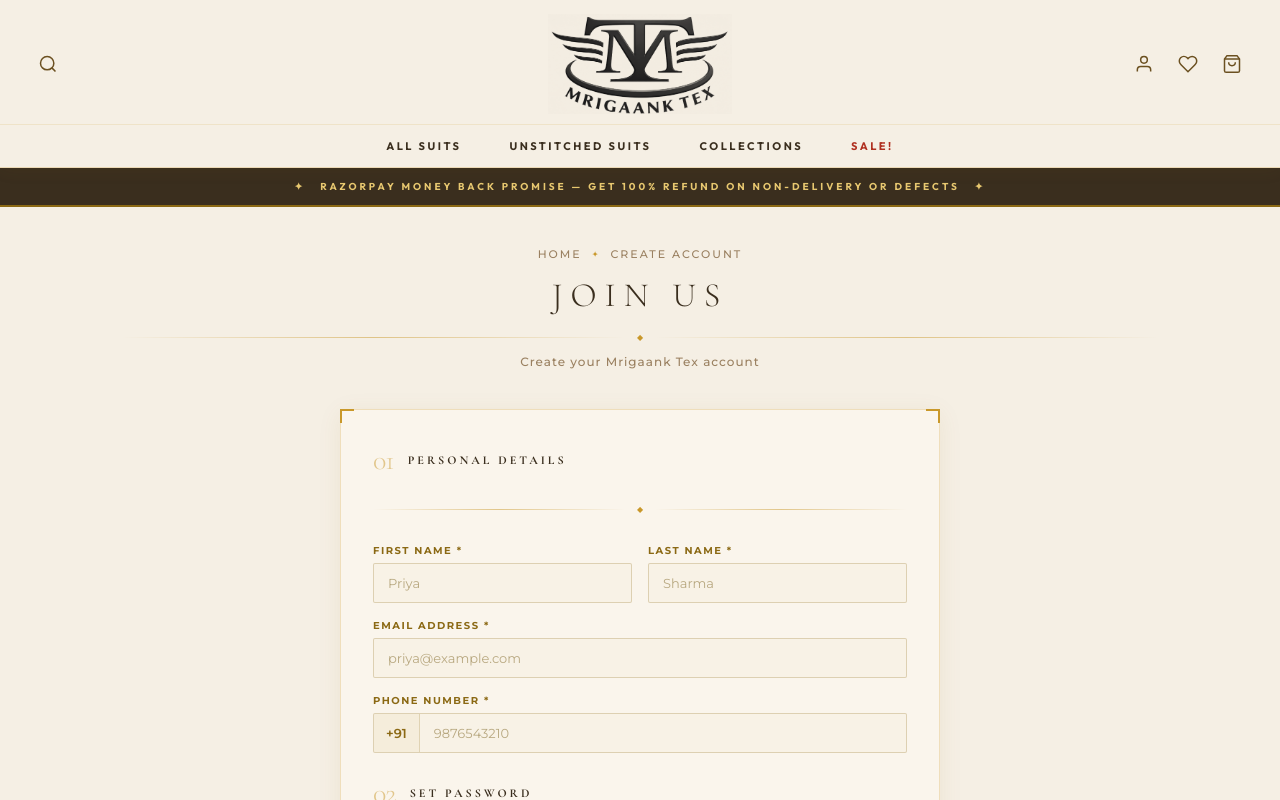
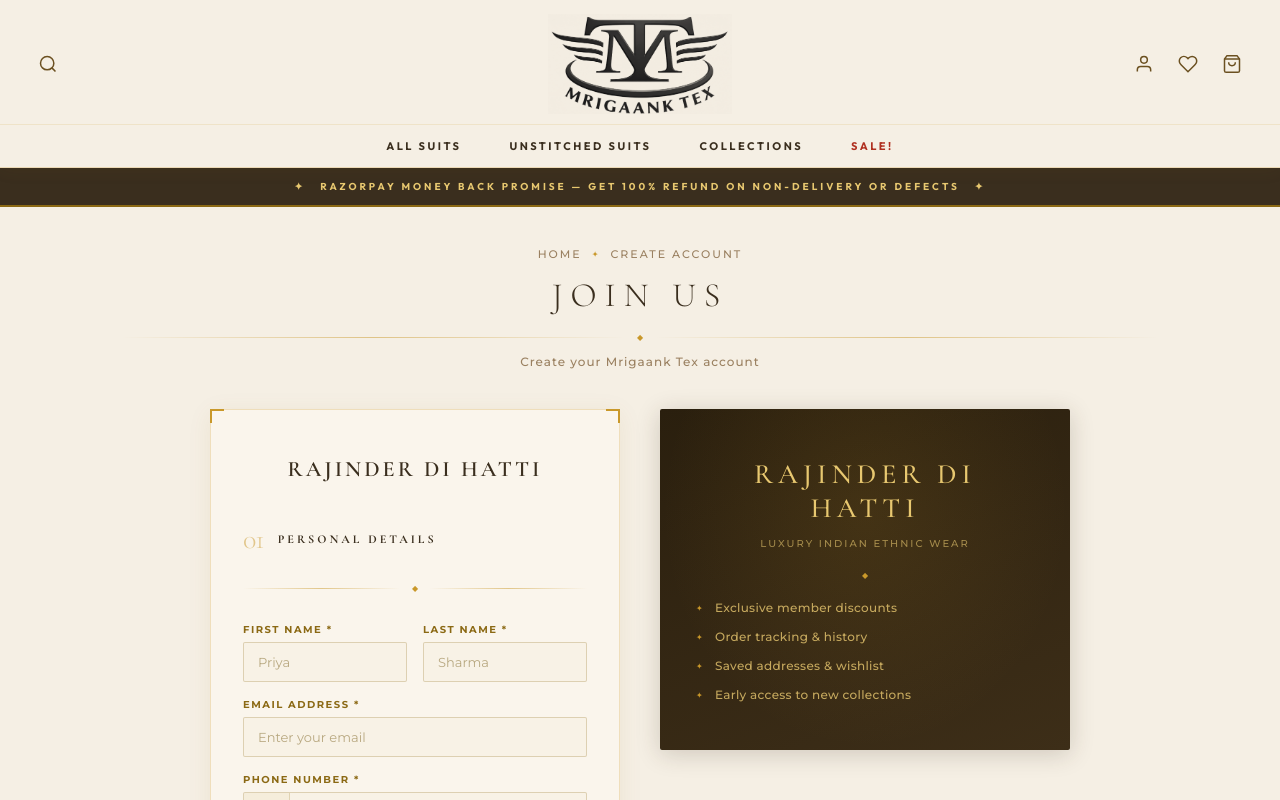
Before and after one commit to aadarsh68/Rajinderdihatti, a Next.js app: page /register in a window 1280 px wide. Shown: the top 800 px of the page. Built offline with nearby package versions, Linux system fonts and the light colour scheme; no server answers.

Commit message:
feat: add nodemailer utility and implement registration, login, and checkout pages with validation

```diff
--- a/app/admin/orders/cod/page.js
+++ b/app/admin/orders/cod/page.js
@@ -271,7 +271,7 @@
 
           <div class="footer-note">
             Thank you for shopping at Rajinder Di Hatti!<br/>
-            For support, please contact: adarshsahni8@gmail.com
+            For support, please contact: mrigaanktextiles@gmail.com
           </div>
         </div>
         <script>
--- a/app/admin/orders/page.js
+++ b/app/admin/orders/page.js
@@ -275,7 +275,7 @@
 
           <div class="footer-note">
             Thank you for shopping at Rajinder Di Hatti!<br/>
-            For support, please contact: adarshsahni8@gmail.com
+            For support, please contact: mrigaanktextiles@gmail.com
           </div>
         </div>
         <script>
--- a/app/checkout/page.js
+++ b/app/checkout/page.js
@@ -79,7 +79,7 @@
     document.body.appendChild(script);
   }, []);
 
-  const states = ['Andhra Pradesh','Delhi','Gujarat','Haryana','Karnataka','Kerala','Madhya Pradesh','Maharashtra','Punjab','Rajasthan','Tamil Nadu','Telangana','Uttar Pradesh','West Bengal'];
+  const states = ['Andhra Pradesh', 'Delhi', 'Gujarat', 'Haryana', 'Karnataka', 'Kerala', 'Madhya Pradesh', 'Maharashtra', 'Punjab', 'Rajasthan', 'Tamil Nadu', 'Telangana', 'Uttar Pradesh', 'West Bengal'];
 
   const handleChange = (e) => {
     const { name, value } = e.target;
@@ -356,7 +356,7 @@
               <div className={styles.summaryRow}>
                 <span>Shipping ({delivery === 'express' ? 'Express' : 'Standard'})</span>
                 <span className={(delivery === 'standard' && subtotal > 5000) ? styles.freeShipping : ''}>
-                  { delivery === 'express' ? '₹ 299' : (subtotal > 5000 ? 'FREE' : '₹ 149') }
+                  {delivery === 'express' ? '₹ 299' : (subtotal > 5000 ? 'FREE' : '₹ 149')}
                 </span>
               </div>
               {paymentMethod === 'cod' && (
--- a/app/lib/mailer.js
+++ b/app/lib/mailer.js
@@ -4,7 +4,7 @@
 const emailPort = parseInt(process.env.EMAIL_PORT || '587', 10);
 const emailUser = process.env.EMAIL_USER;
 const emailPass = process.env.EMAIL_PASSWORD;
-const emailFrom = process.env.EMAIL_FROM || 'no-reply@mrigaanktex.com';
+const emailFrom = process.env.EMAIL_FROM || 'mrigaanktextiles@gmail.com';
 
 const transportOptions = {
   host: emailHost,
--- a/app/login/page.module.css
+++ b/app/login/page.module.css
@@ -91,6 +91,21 @@
 .summaryCornerTR { top: -1px; right: -1px; border-top: 2px solid #c9982a; border-right: 2px solid #c9982a; }
 .summaryCornerBL { bottom: -1px; left: -1px; border-bottom: 2px solid #c9982a; border-left: 2px solid #c9982a; }
 .summaryCornerBR { bottom: -1px; right: -1px; border-bottom: 2px solid #c9982a; border-right: 2px solid #c9982a; }
+
+.cardLogo {
+  display: flex;
+  justify-content: center;
+  margin-bottom: 10px;
+}
+.cardLogoText {
+  font-family: var(--font-cormorant);
+  font-size: 22px;
+  font-weight: 600;
+  letter-spacing: 3px;
+  color: #3a2e1e;
+  margin: 10px 0 15px;
+  text-align: center;
+}
 
 .formGroup { display: flex; flex-direction: column; gap: 6px; }
 
@@ -231,14 +246,15 @@
   width: 100%;
 }
 
-.brandLogo { width: 80px; height: 60px; margin-bottom: 10px; }
-.brandTitle {
-  font-size: 11px;
-  font-weight: 700;
-  letter-spacing: 4px;
+.brandTitleMain {
+  font-family: var(--font-cormorant);
+  font-size: 28px;
+  font-weight: 500;
+  letter-spacing: 5px;
   color: #e8c870;
   text-transform: uppercase;
-  margin-bottom: 4px;
+  margin-bottom: 12px;
+  text-align: center;
 }
 .brandTagline {
   font-size: 10px;
--- a/app/register/page.js
+++ b/app/register/page.js
@@ -108,6 +108,10 @@
           <div className={styles.summaryCornerTL} /><div className={styles.summaryCornerTR} />
           <div className={styles.summaryCornerBL} /><div className={styles.summaryCornerBR} />
 
+          <div className={styles.cardLogo}>
+            <h2 className={styles.cardLogoText}>RAJINDER DI HATTI</h2>
+          </div>
+
           <h2 className={styles.sectionTitle}>
             <span className={styles.sectionNum}>01</span> Personal Details
           </h2>
@@ -132,7 +136,7 @@
               <label className={styles.label}>Email Address *</label>
               <input name="email" type="email" value={form.email} onChange={handleChange}
                 className={`${styles.input} ${errors.email ? styles.inputError : ''}`}
-                placeholder="priya@example.com" />
+                placeholder="Enter your email" />
               {errors.email && <span className={styles.errorMsg}>{errors.email}</span>}
             </div>
             <div className={`${styles.formGroup} ${styles.fullWidth}`}>
@@ -232,6 +236,32 @@
             <Link href="/login" className={styles.altLink}>Sign in →</Link>
           </div>
         </form>
+
+        <div className={styles.brandPanel}>
+          <div className={styles.brandPanelInner}>
+            <h2 className={styles.brandTitleMain}>RAJINDER DI HATTI</h2>
+            <p className={styles.brandTagline}>Luxury Indian Ethnic Wear</p>
+            <GoldDivider />
+            <ul className={styles.brandPerks}>
+              <li className={styles.brandPerk}>
+                <span className={styles.perkIcon}>✦</span>
+                <span>Exclusive member discounts</span>
+              </li>
+              <li className={styles.brandPerk}>
+                <span className={styles.perkIcon}>✦</span>
+                <span>Order tracking & history</span>
+              </li>
+              <li className={styles.brandPerk}>
+                <span className={styles.perkIcon}>✦</span>
+                <span>Saved addresses & wishlist</span>
+              </li>
+              <li className={styles.brandPerk}>
+                <span className={styles.perkIcon}>✦</span>
+                <span>Early access to new collections</span>
+              </li>
+            </ul>
+          </div>
+        </div>
       </div>
     </div>
   );
--- a/app/register/page.module.css
+++ b/app/register/page.module.css
@@ -51,8 +51,17 @@
 .dividerDiamond { color: #c9982a; font-size: 8px; }
 
 .authLayout {
-  max-width: 600px;
+  display: grid;
+  grid-template-columns: 1fr 1fr;
+  gap: 40px;
+  align-items: start;
+  max-width: 860px;
   margin: 0 auto;
+}
+
+@media (max-width: 720px) {
+  .authLayout { grid-template-columns: 1fr; }
+  .brandPanel { display: none; }
 }
 
 .authCard {
@@ -72,6 +81,21 @@
 .summaryCornerTR { top: -1px; right: -1px; border-top: 2px solid #c9982a; border-right: 2px solid #c9982a; }
 .summaryCornerBL { bottom: -1px; left: -1px; border-bottom: 2px solid #c9982a; border-left: 2px solid #c9982a; }
 .summaryCornerBR { bottom: -1px; right: -1px; border-bottom: 2px solid #c9982a; border-right: 2px solid #c9982a; }
+
+.cardLogo {
+  display: flex;
+  justify-content: center;
+  margin-bottom: 10px;
+}
+.cardLogoText {
+  font-family: var(--font-cormorant);
+  font-size: 22px;
+  font-weight: 600;
+  letter-spacing: 3px;
+  color: #3a2e1e;
+  margin: 10px 0 15px;
+  text-align: center;
+}
 
 .sectionTitle {
   font-size: 12px;
@@ -232,3 +256,68 @@
   transition: color 0.2s;
 }
 .altLink:hover { color: #c9982a; }
+
+.brandPanel {
+  background: linear-gradient(160deg, #2a1f0e, #3d2e18);
+  border-radius: 2px;
+  padding: 48px 36px;
+  display: flex;
+  align-items: center;
+  justify-content: center;
+  position: relative;
+  overflow: hidden;
+  box-shadow: 0 4px 24px rgba(58,46,30,0.2);
+}
+.brandPanel::before {
+  content: '';
+  position: absolute;
+  inset: 0;
+  background: radial-gradient(ellipse at 50% 30%, rgba(201,152,42,0.12) 0%, transparent 70%);
+  pointer-events: none;
+}
+
+.brandPanelInner {
+  display: flex;
+  flex-direction: column;
+  align-items: center;
+  gap: 0;
+  position: relative;
+  z-index: 1;
+  width: 100%;
+}
+
+.brandTitleMain {
+  font-family: var(--font-cormorant);
+  font-size: 28px;
+  font-weight: 500;
+  letter-spacing: 5px;
+  color: #e8c870;
+  text-transform: uppercase;
+  margin-bottom: 12px;
+  text-align: center;
+}
+.brandTagline {
+  font-size: 10px;
+  color: rgba(232,200,112,0.6);
+  letter-spacing: 2px;
+  text-transform: uppercase;
+  margin-bottom: 8px;
+}
+
+.brandPerks {
+  list-style: none;
+  display: flex;
+  flex-direction: column;
+  gap: 14px;
+  width: 100%;
+  margin-top: 8px;
+}
+.brandPerk {
+  display: flex;
+  align-items: center;
+  gap: 12px;
+  font-size: 12px;
+  color: rgba(232,200,112,0.8);
+  letter-spacing: 0.3px;
+}
+.perkIcon { color: #c9982a; font-size: 8px; flex-shrink: 0; }
```
Also changed, not shown: app/forgot-password/page.js (+28 -1 lines), app/login/page.js (+6 -15 lines).
